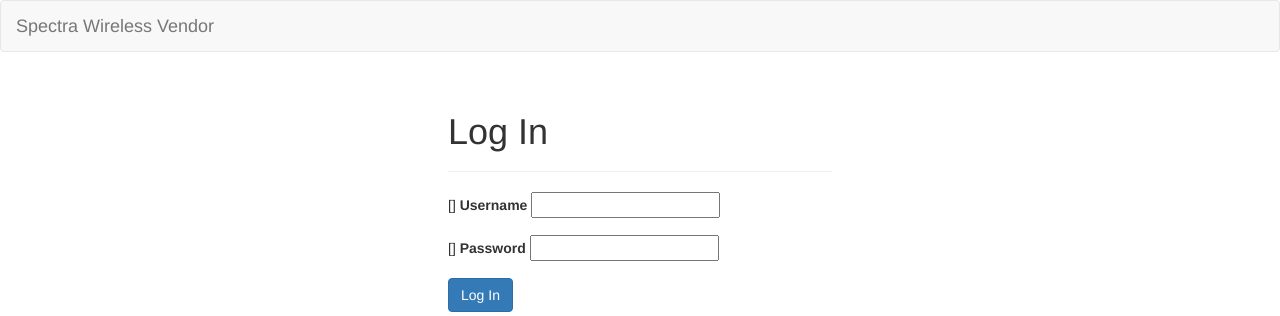
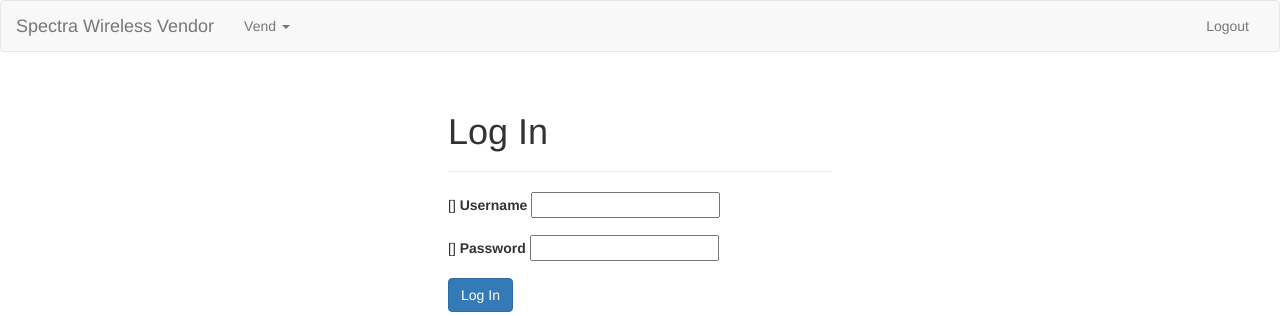
Before and after one commit to deone/vendor, a Django app: template accounts/templates/accounts/login.html in a window 1280 px wide. Shown: the top 316 px of the page. Run offline with Django 3.2, Linux system fonts and the light colour scheme; the template is opened without the code that fills it, so the values that code supplies are empty, except form fields; tables that the repository leaves empty hold one stand-in row (values such as "Sample post"); form fields are guessed from the names that the template uses; some libraries are stand-ins or nearby versions.

Commit message:
Display links to vend_instant and vend_standard.

```diff
--- a/templates/base.html
+++ b/templates/base.html
@@ -29,6 +29,21 @@
 
         <div class="collapse navbar-collapse" id="vendor-navbar-collapse">
         {% block nav_items %}
+        <ul class="nav navbar-nav">
+          <li class="dropdown">
+            <a href="#" class="dropdown-toggle" data-toggle="dropdown" role="button" aria-haspopup="true" aria-expanded="false">
+              Vend <span class="sr-only">(current)</span>
+              <span class="caret"></span>
+            </a>
+            <ul class="dropdown-menu">
+              <li><a href="{% url 'vend_instant' %}">Instant</a></li>
+              <li><a href="{% url 'vend_standard' %}">Standard</a></li>
+            </ul>
+          </li>
+        </ul>
+        <ul class="nav navbar-nav navbar-right">
+          <li><a href="{% url 'logout' %}">Logout</a></li>
+        </ul>
         {% endblock %}
         </div>
 
--- a/vend/templates/vend/vend_instant.html
+++ b/vend/templates/vend/vend_instant.html
@@ -1,12 +1,6 @@
 {% extends 'base.html' %}
 
 {% block title %}Vend Vouchers{% endblock %}
-
-{% block nav_items %}
-<ul class="nav navbar-nav navbar-right">
-  <li><a href="{% url 'logout' %}">Logout</a></li>
-</ul>
-{% endblock %}
 
 {% block app_body %}
 <div class="row">
--- a/vend/templates/vend/vend_standard.html
+++ b/vend/templates/vend/vend_standard.html
@@ -1,12 +1,6 @@
 {% extends 'base.html' %}
 
 {% block title %}Vend Vouchers{% endblock %}
-
-{% block nav_items %}
-<ul class="nav navbar-nav navbar-right">
-  <li><a href="{% url 'logout' %}">Logout</a></li>
-</ul>
-{% endblock %}
 
 {% block app_body %}
 <div class="row">
```
